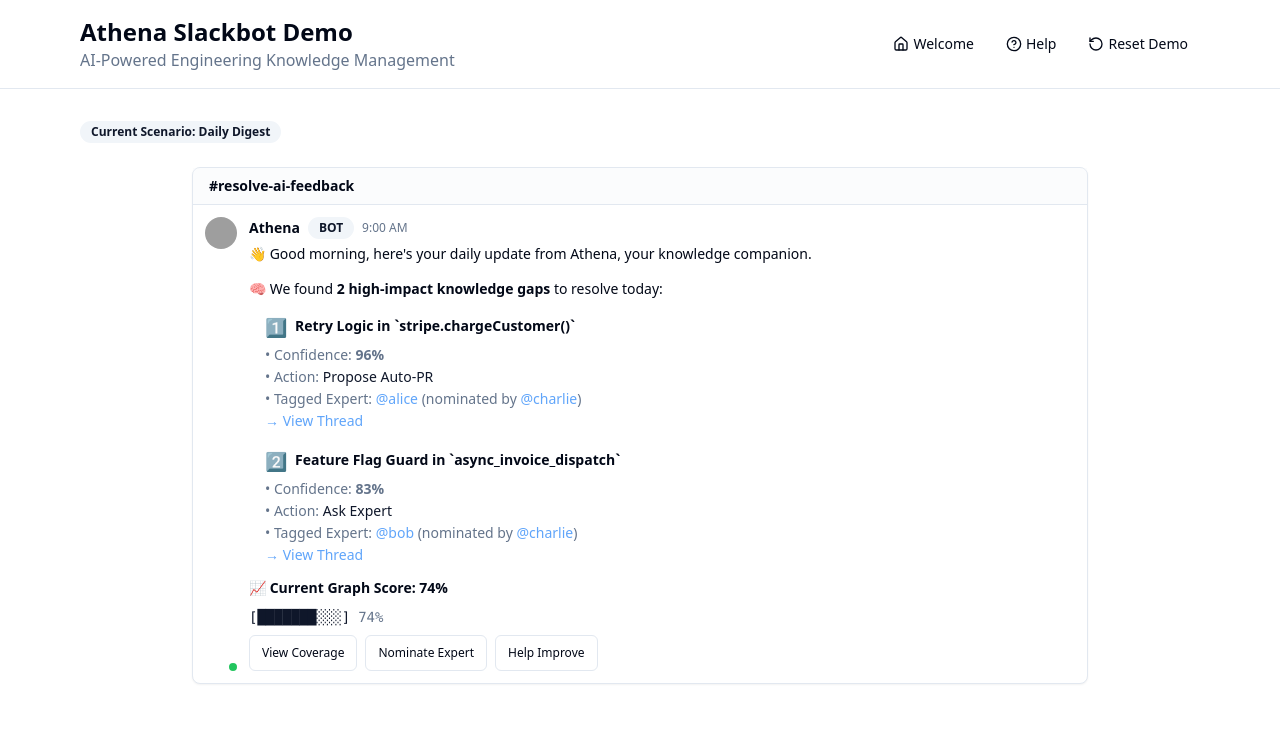
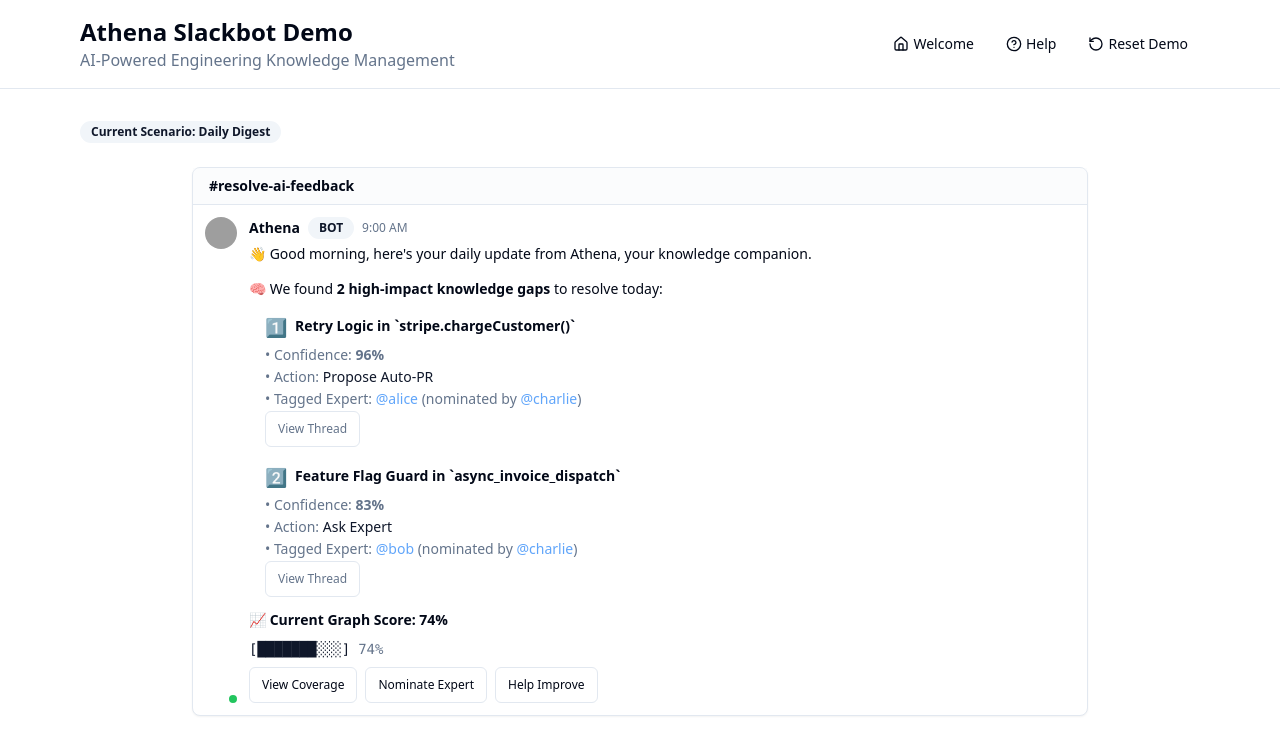
Before and after one commit to srinathsinha/athena-guide-bot, a React (Vite) app: page /demo in a window 1280 px wide. Shown: the top 754 px of the page. Built offline with nearby package versions, Linux system fonts and the light colour scheme; grey boxes are pictures that could not be loaded.

Commit message:
Fix "View Thread" action
Revise the "View Thread" clickable action to be consistent with Slack's UI guidelines in the Block Kit.

```diff
--- a/src/components/AthenaDashboard/AthenaDigest.tsx
+++ b/src/components/AthenaDashboard/AthenaDigest.tsx
@@ -47,12 +47,14 @@ export function AthenaDigest({ digest, onViewThread, approvedGaps }: AthenaDiges
                     {isApproved ? (
                       <p className="text-green-500 text-sm font-medium">✅ Merged and deployed</p>
                     ) : (
-                      <button
-                        className="text-blue-400 hover:underline text-sm"
+                      <Button
+                        variant="outline"
+                        size="sm"
                         onClick={() => onViewThread(gap.id)}
+                        className="text-xs"
                       >
-                        → View Thread
-                      </button>
+                        View Thread
+                      </Button>
                     )}
                   </div>
                 </div>
```
